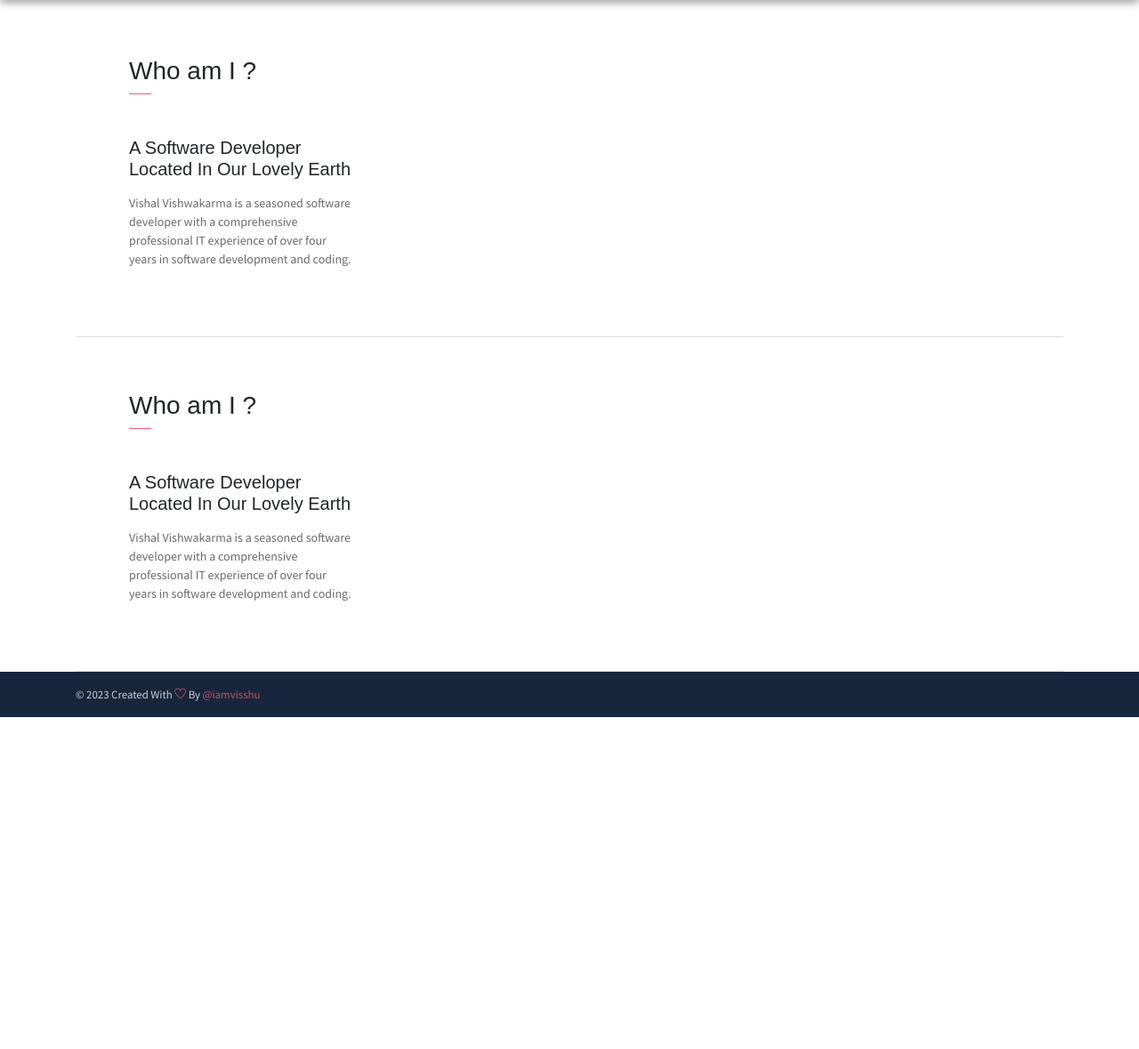
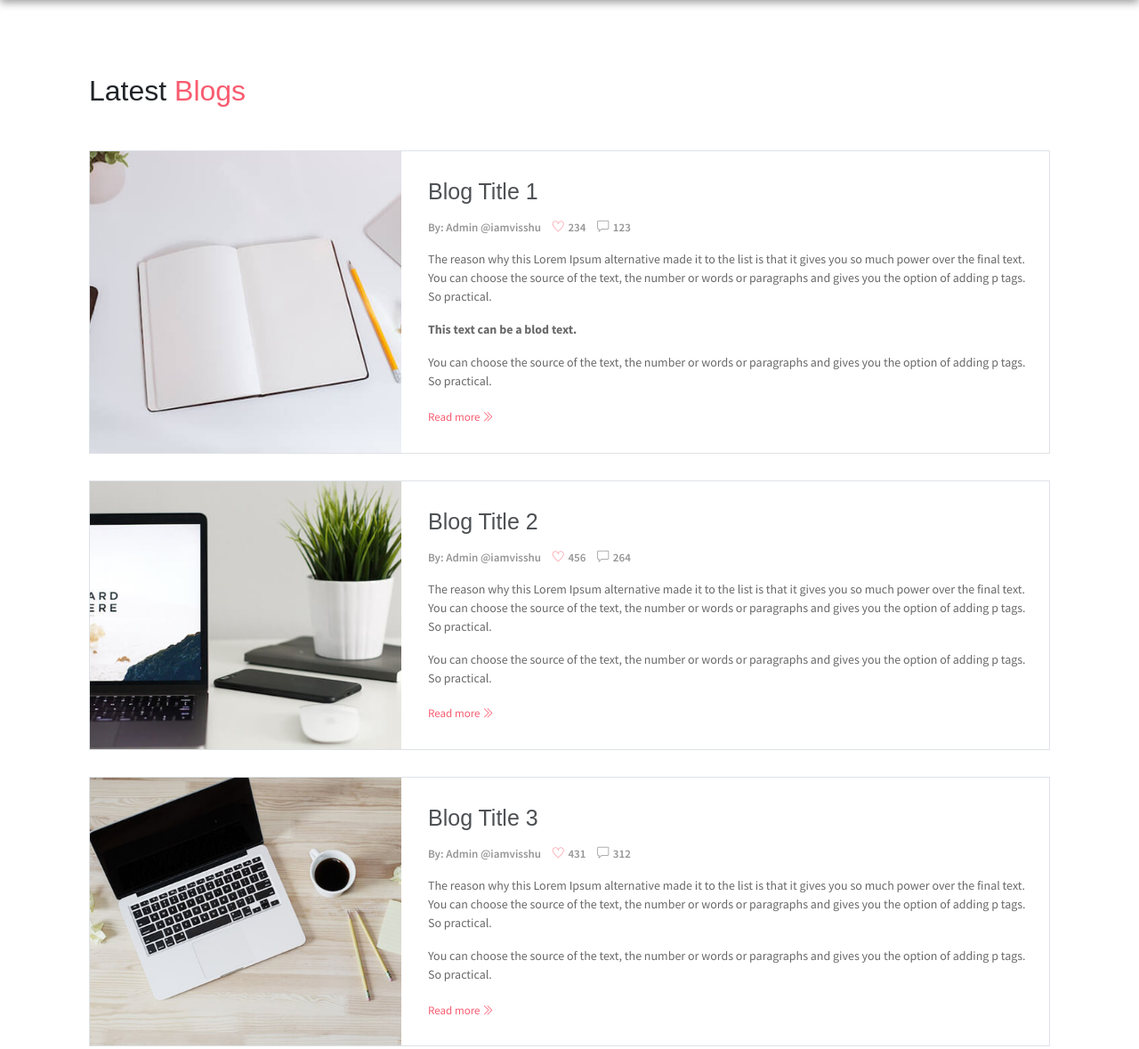
Before and after one commit to iamvisshu/iamvisshu.github.io, a website: page blog.html in a window 1280 px wide. Shown: the part 381-1560 px from the top of the page at 89% size. Before the commit the page ends 1187 px from the top, so only its background shows below. Drawn offline with Linux system fonts and the light colour scheme; grey boxes are pictures that could not be loaded.

Commit message:
updated bog.html
updated bog.html

```diff
--- a/blog.html
+++ b/blog.html
@@ -34,27 +34,78 @@
    <!-- main content -->
    <div class="container">
 
-<div class="container-fluid">
-        <div id="about" class="row about-section">
-            <div class="col-lg-4 about-card">
-                <h3 class="font-weight-light">Who am I ?</h3>
-                <span class="line mb-5"></span>
-                <h5 class="mb-3">A Software Developer Located In Our Lovely Earth</h5>
-                <p class="mt-20">Vishal Vishwakarma  is a seasoned software developer with a comprehensive professional IT experience of over four years in software development and coding.</p>
+        <section class="section" id="blog">
+        <div class="container">
+            <h2 class="mb-5">Latest <span class="text-danger">Blogs</span></h2>
+            <div class="row">
+                <div class="blog-card">
+                    <div class="img-holder">
+                        <img src="assets/imgs/blog1.jpg" alt="Download free bootstrap 4 landing page, free boootstrap 4 templates, Download free bootstrap 4.1 landing page, free boootstrap 4.1.1 templates, meyawo Landing page">
+                    </div>
+                    <div class="content-holder">
+                        <h6 class="title">Blog Title 1</h6>
+
+                        <p class="post-details">
+                            <a href="#">By: Admin @iamvisshu</a>
+                            <a href="#"><i class="ti-heart text-danger"></i> 234</a>
+                            <a href="#"><i class="ti-comment"></i> 123</a>
+                        </p>
+
+                        <p>The reason why this Lorem Ipsum alternative made it to the list is that it gives you so much power over the final text. You can choose the source of the text, the number or words or paragraphs and gives you the option of adding p tags. So practical.</p>
+
+                        <p><b>This text can be a blod text.</b></p>
+                        <p>You can choose the source of the text, the number or words or paragraphs and gives you the option of adding p tags. So practical.</p>
+
+                        <a href="/blog.html" class="read-more">Read more <i class="ti-angle-double-right"></i></a>
+                    </div>
+                </div><!-- end of blog wrapper -->
+
+                <!-- blog-card -->
+                <div class="blog-card">
+                    <div class="img-holder">
+                        <img src="assets/imgs/blog2.jpg" alt="Download free bootstrap 4 landing page, free boootstrap 4 templates, Download free bootstrap 4.1 landing page, free boootstrap 4.1.1 templates, meyawo Landing page">
+                    </div>
+                    <div class="content-holder">
+                        <h6 class="title">Blog Title 2</h6>
+
+                        <p class="post-details">
+                            <a href="#">By: Admin @iamvisshu</a>
+                            <a href="#"><i class="ti-heart text-danger"></i> 456</a>
+                            <a href="#"><i class="ti-comment"></i> 264</a>
+                        </p>
+
+                        <p>The reason why this Lorem Ipsum alternative made it to the list is that it gives you so much power over the final text. You can choose the source of the text, the number or words or paragraphs and gives you the option of adding p tags. So practical.</p>
+
+                        <p>You can choose the source of the text, the number or words or paragraphs and gives you the option of adding p tags. So practical.</p>
+
+                        <a href="/blog.html" class="read-more">Read more <i class="ti-angle-double-right"></i></a>
+                    </div>
+                </div><!-- end of blog wrapper -->
+                <!-- blog-card -->
+                <div class="blog-card">
+                    <div class="img-holder">
+                        <img src="assets/imgs/blog3.jpg" alt="Download free bootstrap 4 landing page, free boootstrap 4 templates, Download free bootstrap 4.1 landing page, free boootstrap 4.1.1 templates, meyawo Landing page">
+                    </div>
+                    <div class="content-holder">
+                        <h4 class="title">Blog Title 3</h4>
+
+                        <p class="post-details">
+                            <a href="#">By: Admin @iamvisshu</a>
+                            <a href="#"><i class="ti-heart text-danger"></i> 431</a>
+                            <a href="#"><i class="ti-comment"></i> 312</a>
+                        </p>
+
+                        <p>The reason why this Lorem Ipsum alternative made it to the list is that it gives you so much power over the final text. You can choose the source of the text, the number or words or paragraphs and gives you the option of adding p tags. So practical.</p>
+
+                        <p>You can choose the source of the text, the number or words or paragraphs and gives you the option of adding p tags. So practical.</p>
+
+                        <a href="/blog.html" class="read-more">Read more <i class="ti-angle-double-right"></i></a>
+                    </div>
+                </div><!-- end of blog wrapper -->
+
             </div>
         </div>
-    </div>
-
-<div class="container-fluid">
-        <div id="about" class="row about-section">
-            <div class="col-lg-4 about-card">
-                <h3 class="font-weight-light">Who am I ?</h3>
-                <span class="line mb-5"></span>
-                <h5 class="mb-3">A Software Developer Located In Our Lovely Earth</h5>
-                <p class="mt-20">Vishal Vishwakarma  is a seasoned software developer with a comprehensive professional IT experience of over four years in software development and coding.</p>
-            </div>
-        </div>
-    </div>
+    </section>
 
 
    </div>
```
